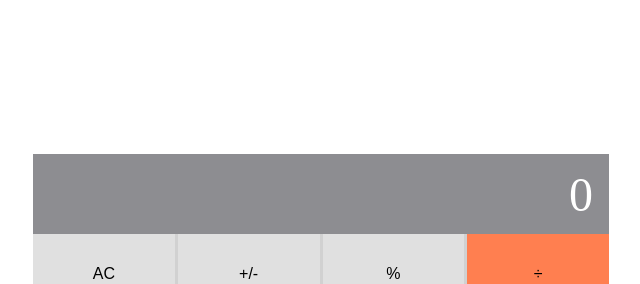
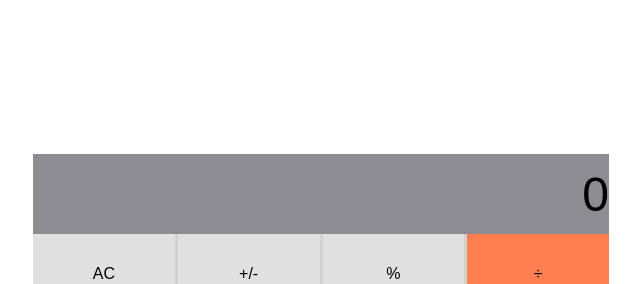
Before and after one commit to alef-garrido/m3w1-react, a React (Create React App) app: page / in a window 1280 px wide. Shown: the top 284 px of the page, without its empty margins (319-959 px from the left). Built offline with nearby package versions, Linux system fonts and the light colour scheme.

Commit message:
Added Display component logic

```diff
--- a/package.json
+++ b/package.json
@@ -7,6 +7,7 @@
     "@testing-library/react": "^12.1.4",
     "@testing-library/user-event": "^13.5.0",
     "big.js": "^6.1.1",
+    "prop-types": "^15.8.1",
     "react": "^17.0.2",
     "react-dom": "^17.0.2",
     "react-scripts": "5.0.0",
--- a/src/components/Calculator.js
+++ b/src/components/Calculator.js
@@ -13,11 +13,17 @@ class Calculator extends React.Component {
     };
 
     this.handleClick = this.handleClick.bind(this); // keypad click event
+    this.handleChange = this.handleChange.bind(this); // display change of value
   }
 
   handleClick(e) {
     const computedResult = calculate(this.state, e.target.name);
     console.log(this.setState(computedResult));
+  }
+
+  handleChange(e) {
+    const inputValue = calculate(this.state, e.target.value);
+    this.setState(inputValue);
   }
 
   render() {
@@ -35,8 +41,13 @@ class Calculator extends React.Component {
 
     return (
       <div className="calculator--body">
-        <Display />
-        <div className="calculator--keypad">{calcButtons}</div>
+        <Display
+          inputData={this.state}
+          changeHandler={this.handleChange}
+        />
+        <div className="calculator--keypad">
+          {calcButtons}
+        </div>
       </div>
     );
   }
--- a/src/components/Display.js
+++ b/src/components/Display.js
@@ -1,15 +1,40 @@
 import React from 'react';
+import { PropTypes } from 'prop-types';
+
 /* eslint-disable-next-line react/prefer-stateless-function  */
 class Display extends React.Component {
+  static setDisplay(obj) {
+    if (obj.next) return obj.next;
+    if (obj.total) return obj.total;
+    return 0;
+  }
+
+  shouldComponentUpdate(nextState) {
+    if (nextState !== this.props) return true;
+    return false;
+  }
+
   render() {
+    const { changeHandler, inputData } = this.props;
     return (
       <input
         type="text"
         className="calculator--display"
         placeholder="0"
+        onChange={changeHandler}
+        value={Display.setDisplay(inputData)}
       />
     );
   }
 }
 
+Display.propTypes = {
+  changeHandler: PropTypes.func.isRequired,
+  inputData: PropTypes.shape({
+    total: PropTypes.string,
+    next: PropTypes.string,
+    operation: PropTypes.string,
+  }).isRequired,
+};
+
 export default Display;
```
Also changed, not shown: 1 other file (tests, documents, lock files or other folders).
